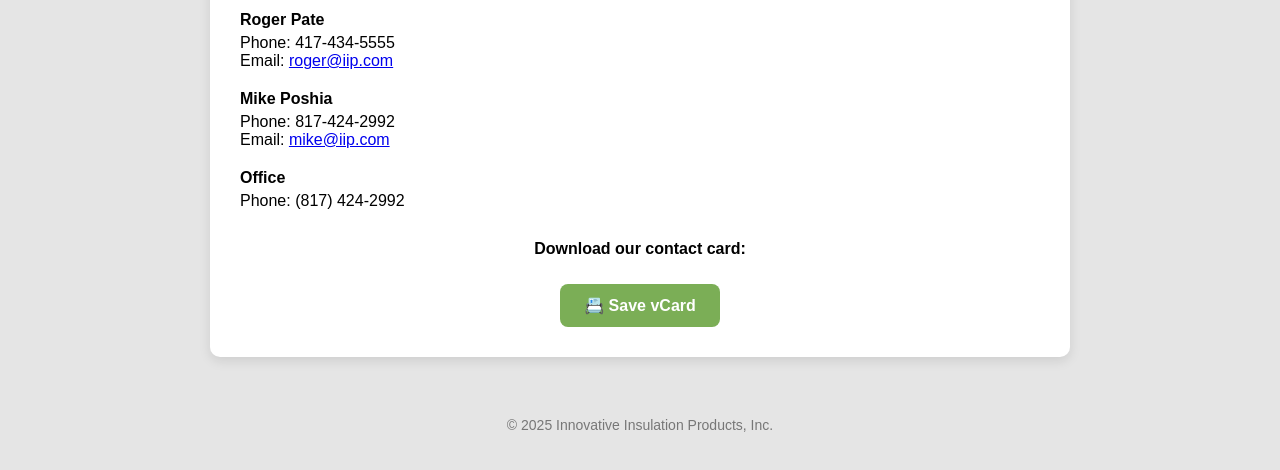
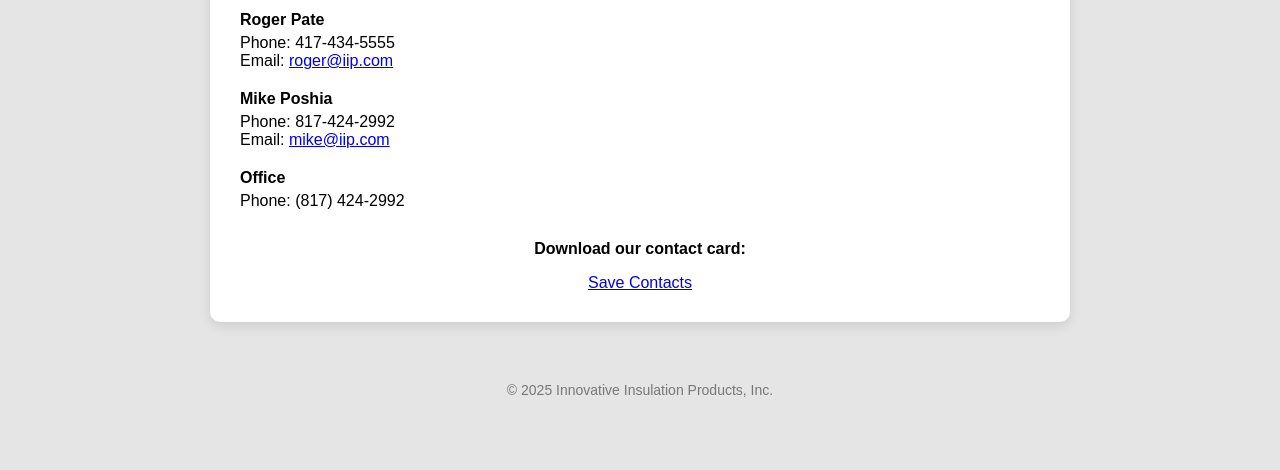
Before and after one commit to anviposhia/iip-website, a plain HTML site: page index.html in a window 1280 px wide. Shown: the part 236-706 px from the top of the page. Drawn offline with Linux system fonts and the light colour scheme.

Commit message:
Update index.html

```diff
--- a/index.html
+++ b/index.html
@@ -117,7 +117,7 @@
 
     <div class="qr">
       <p><strong>Download our contact card:</strong></p>
-      <a href="contact.vcf" download class="vcf-button">📇 Save vCard</a>
+      <a href="contacts.vcf" download class="button">Save Contacts</a>
     </div>
   </div>
 
```
